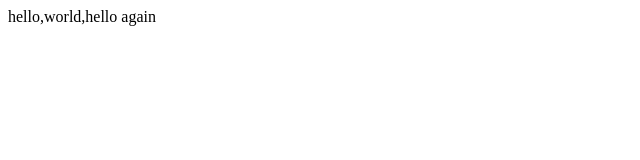
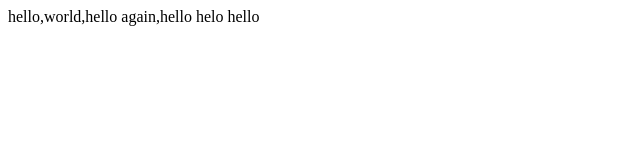
Before and after one commit to naremanmataa/lecture0, a plain HTML site: page hello.html in a window 1280 px wide. Shown: the whole page, without its empty margins (0-640 px from the left). Drawn offline with Linux system fonts and the light colour scheme.

Commit message:
Update hello.html

```diff
--- a/hello.html
+++ b/hello.html
@@ -2,5 +2,5 @@
 <head>
     <title>my webpage</title>
 </head>
-<body>hello,world,hello again</body>
+<body>hello,world,hello again,hello helo hello</body>
 </html>
```
